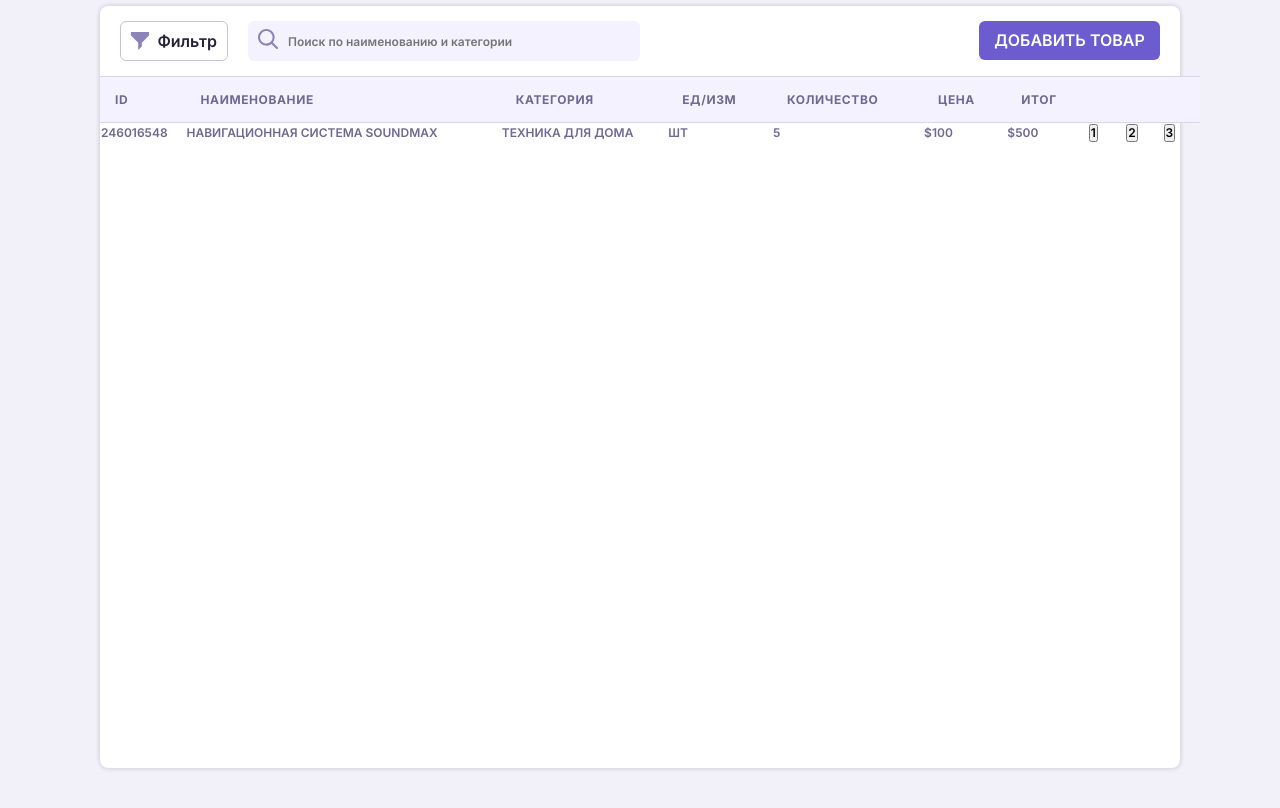
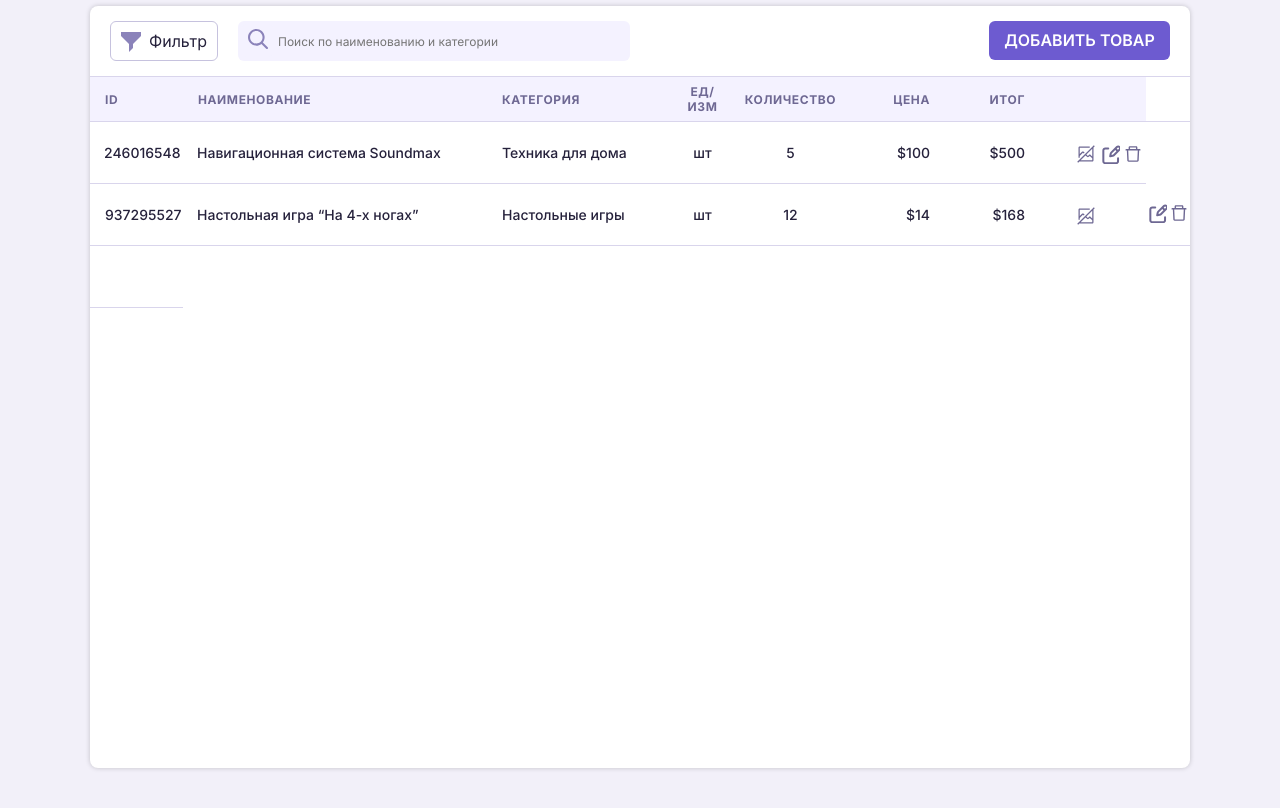
Before and after one commit to VVerkin/CRM-ShopOnline, a plain HTML site: page index.html in a window 1280 px wide. Shown: the part 130-938 px from the top of the page. Drawn offline with Linux system fonts and the light colour scheme.

Commit message:
верстка таблицы

```diff
--- a/index.html
+++ b/index.html
@@ -10,6 +10,20 @@
       href="./src/img/favicon/Shop_Online_favicon.png"
     />
     <link rel="stylesheet" href="src/css/index.css" />
+    <link
+      rel="preload"
+      href="src/fonts/Inter-Regular.woff2"
+      as="font"
+      type="font/woff2"
+      crossorigin
+    />
+    <link
+      rel="preload"
+      href="src/fonts/Inter-Medium.woff2"
+      as="font"
+      type="font/woff2"
+      crossorigin
+    />
     <link
       rel="preload"
       href="src/fonts/Inter-SemiBold.woff2"
@@ -75,35 +89,71 @@
           <div class="cms__table-wrapper">
             <table class="cms__table">
               <thead class="cms__table-head">
-                <tr class="cms__table-raw">
-                  <th class="cms__table-head-raw">ID</th>
-                  <th class="cms__table-head-raw">Наименование</th>
-                  <th class="cms__table-head-raw">Категория</th>
-                  <th class="cms__table-head-raw">ед/изм</th>
-                  <th class="cms__table-head-raw">количество</th>
-                  <th class="cms__table-head-raw">цена</th>
-                  <th class="cms__table-head-raw">ИТОГ</th>
-                  <th class="cms__table-head-raw"></th>
-                  <th class="cms__table-head-raw"></th>
-                  <th class="cms__table-head-raw"></th>
+                <tr>
+                  <th class="cms__table-head-id">ID</th>
+                  <th class="cms__table-head-name">Наименование</th>
+                  <th class="cms__table-head-category">Категория</th>
+                  <th class="cms__table-head-units">ед/изм</th>
+                  <th class="cms__table-head-count">количество</th>
+                  <th class="cms__table-head-price">цена</th>
+                  <th class="cms__table-head-result">ИТОГ</th>
+                  <th class="cms__table-head-btn"></th>
+                  <!-- <th class="cms__table-head-btn"></th>
+                  <th class="cms__table-head-btn"></th> -->
                 </tr>
               </thead>
-              <tbody class="cms__table-body">
-                <tr class="cms__table-raw">
-                  <td>246016548</td>
-                  <td>Навигационная система Soundmax</td>
-                  <td>Техника для дома</td>
-                  <td>шт</td>
-                  <td>5</td>
-                  <td>$100</td>
-                  <td>$500</td>
-                  <td><button>1</button></td>
-                  <td><button>2</button></td>
-                  <td><button>3</button></td>
+              <tbody>
+                <tr>
+                  <td class="cms__table-id">246016548</td>
+                  <td class="cms__table-name">
+                    Навигационная система Soundmax
+                  </td>
+                  <td class="cms__table-category">Техника для дома</td>
+                  <td class="cms__table-units">шт</td>
+                  <td class="cms__table-count">5</td>
+                  <td class="cms__table-price">$100</td>
+                  <td class="cms__table-result">$500</td>
+                  <td class="cms__table-bt-no-image">
+                    <button class="cms__table-btn-icon">
+                      <img src="./src/img/icons/no-image.svg" alt="" />
+                    </button>
+                    <button class="cms__table-btn-icon">
+                      <img src="./src/img/icons/edit.svg" alt="" />
+                    </button>
+                    <button class="cms__table-btn-icon">
+                      <img src="./src/img/icons/delete.svg" alt="" />
+                    </button>
+                  </td>
+                </tr>
+                <tr>
+                  <td class="cms__table-head-id">937295527</td>
+                  <td class="cms__table-name">
+                    Настольная игра “На 4-х ногах”
+                  </td>
+                  <td class="cms__table-category">Настольные игры</td>
+                  <td class="cms__table-units">шт</td>
+                  <td class="cms__table-count">12</td>
+                  <td class="cms__table-price">$14</td>
+                  <td class="cms__table-result">$168</td>
+                  <td class="cms__table-bt-no-image">
+                    <button class="cms__table-btn-icon">
+                      <img src="./src/img/icons/no-image.svg" alt="" />
+                    </button>
+                  </td>
+                  <td class="cms__table-btn-edit">
+                    <button class="cms__table-btn-icon">
+                      <img src="./src/img/icons/edit.svg" alt="" />
+                    </button>
+                  </td>
+                  <td class="cms__table-btn">
+                    <button class="cms__table-btn-icon">
+                      <img src="./src/img/icons/delete.svg" alt="" />
+                    </button>
+                  </td>
                 </tr>
               </tbody>
               <tfoot>
-                <tr class="cms__table-raw">
+                <tr>
                   <td></td>
                 </tr>
               </tfoot>
--- a/src/css/cms.css
+++ b/src/css/cms.css
@@ -4,7 +4,7 @@
   max-width: 1300px;
   min-height: 1008px;
   margin: 0 auto;
-  padding: 79px 100px 110px;
+  padding: 79px 0px 110px;
 }
 
 .cms__container {
@@ -163,6 +163,7 @@
 .cms__table {
   width: 100%;
   border-collapse: collapse;
+  border-spacing: 15px 0;
 }
 
 .cms__table-head {
@@ -181,11 +182,79 @@
   color: var(--purple-gray-color);
 }
 
-.cms__table-raw:not(:last-child) {
+.cms__table-head-id {
+  width: 93px;
+  padding-left: 15px;
+  text-align: start;
 }
 
-.cms__table-head-raw {
-  border: 0;
-  padding: 15px;
+.cms__table-head-name {
+  width: 305px;
+  padding-left: 15px;
   text-align: start;
 }
+
+.cms__table-head-category {
+  width: 187px;
+  padding-left: 14px;
+  text-align: start;
+}
+
+.cms__table-head-units {
+  width: 55px;
+  text-align: center;
+}
+
+.cms__table-head-count {
+  width: 121px;
+  text-align: center;
+}
+
+.cms__table-head-price {
+  width: 80px;
+  text-align: end;
+}
+
+.cms__table-head-result {
+  width: 95px;
+  text-align: end;
+}
+
+td {
+  height: 62px;
+  font-weight: 500;
+  font-size: 14px;
+  line-height: 17px;
+  text-align: start;
+  color: var(--cobalt-blue-color);
+  border-bottom: 1px solid var(--light-grey-color);
+  text-transform: none;
+}
+
+.cms__table-id,
+.cms__table-name,
+.cms__table-category {
+  padding-left: 14px;
+}
+
+.cms__table-units,
+.cms__table-count {
+  text-align: center;
+}
+
+.cms__table-price,
+.cms__table-result {
+  text-align: end;
+}
+
+.cms__table-bt-no-image {
+  padding-top: 6px;
+  padding-left: 50px;
+}
+
+.cms__table-btn-icon {
+  width: 20px;
+  height: 20px;
+  border: none;
+  background-color: var(--white-color);
+}
--- a/src/css/fonts.css
+++ b/src/css/fonts.css
@@ -1,15 +1,35 @@
 @font-face {
   font-family: Inter;
-  src: local('inter semi bold'), local('inter-semi-bold'), url("../fonts/Inter-SemiBold.woff2") format("woff2"),
-      url("../fonts/Inter-SemiBold.woff") format("woff");
+  src: local("inter regular"), local("inter-regular"),
+    url("../fonts/Inter-Regular.woff2") format("woff2"),
+    url("../fonts/Inter-Regular.woff") format("woff");
+  font-weight: 400;
+  font-display: swap;
+}
+
+@font-face {
+  font-family: Inter;
+  src: local("inter medium"), local("inter-medium"),
+    url("../fonts/Inter-Medium.woff2") format("woff2"),
+    url("../fonts/Inter-Medium.woff") format("woff");
+  font-weight: 500;
+  font-display: swap;
+}
+
+@font-face {
+  font-family: Inter;
+  src: local("inter semi bold"), local("inter-semi-bold"),
+    url("../fonts/Inter-SemiBold.woff2") format("woff2"),
+    url("../fonts/Inter-SemiBold.woff") format("woff");
   font-weight: 600;
   font-display: swap;
 }
 
 @font-face {
   font-family: Inter;
-  src: local('inter bold'), local('inter-bold'), url("../fonts/Inter-Bold.woff2") format("woff2"),
-      url("../fonts/Inter-Bold.woff") format("woff");
+  src: local("inter bold"), local("inter-bold"),
+    url("../fonts/Inter-Bold.woff2") format("woff2"),
+    url("../fonts/Inter-Bold.woff") format("woff");
   font-weight: 700;
   font-display: swap;
 }
```
Also changed, not shown: src/fonts/Inter-Medium.woff (added), src/fonts/Inter-Medium.woff2 (added), src/fonts/Inter-Regular.woff (added), src/fonts/Inter-Regular.woff2 (added).
